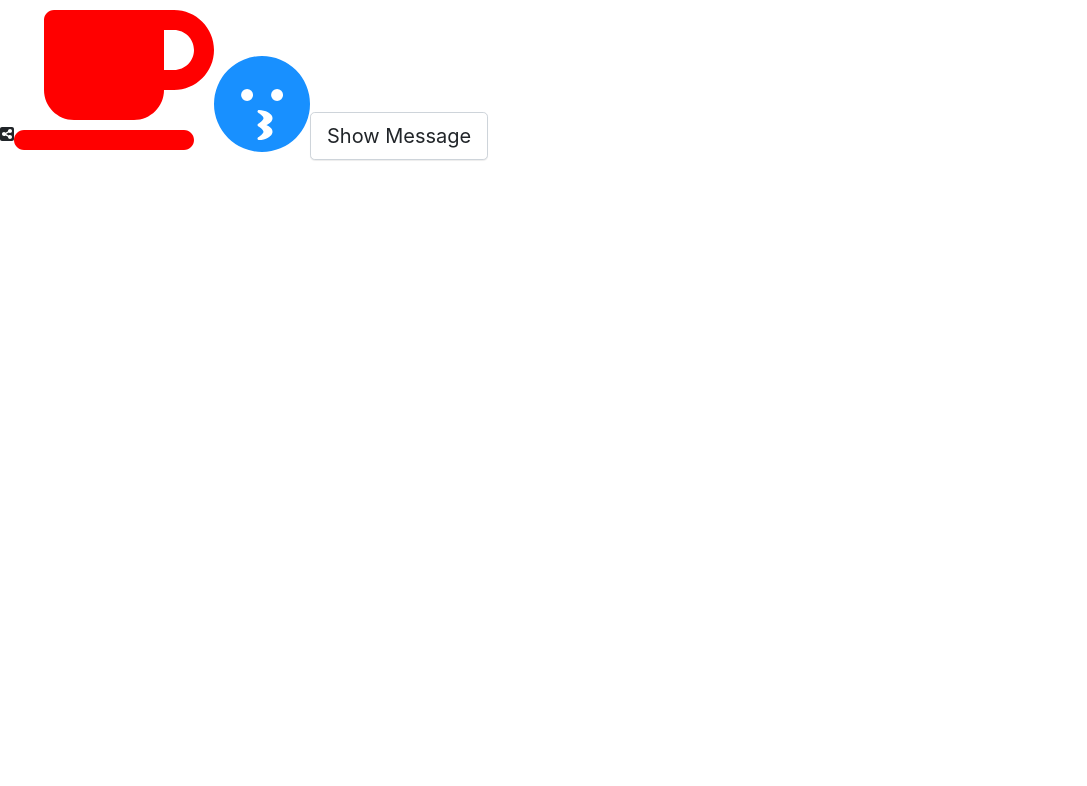
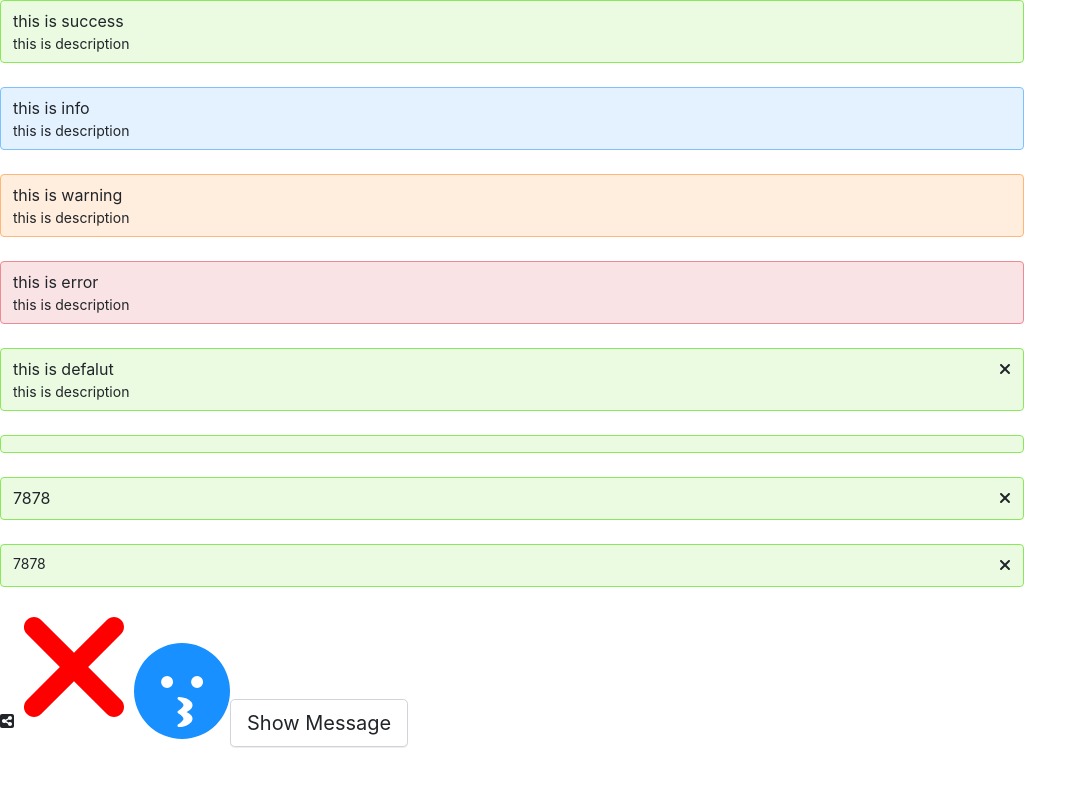
Before and after one commit to FireSunshine/fire, a React (Create React App) app: page / in a window 1280 px wide. Shown: the top 786 px of the page, without its empty margins (0-1087 px from the left). Built offline with nearby package versions, Linux system fonts and the light colour scheme.

Commit message:
alert 添加 icon、transition

```diff
--- a/src/App.tsx
+++ b/src/App.tsx
@@ -1,5 +1,5 @@
 /* eslint-disable @typescript-eslint/no-unused-vars */
-import React, { useState } from 'react';
+import React, { useRef, useState } from 'react';
 import Alert from './components/Alert/Alert';
 import Button from './components/Button/Button';
 import Menu from './components/Menu/Menu';
@@ -8,16 +8,18 @@ import SubMenu from './components/Menu/SubMenu';
 import Tabs from './components/Tabs/Tabs';
 import loadingImg from 'assets/images/loading.svg';
 import { FontAwesomeIcon } from '@fortawesome/react-fontawesome';
-import { faShareAltSquare, faCoffee, fas } from '@fortawesome/free-solid-svg-icons';
+import { faShareAltSquare, faCoffee, fas, faClose } from '@fortawesome/free-solid-svg-icons';
 import Icon from 'components/Icon/Icon';
-import { library } from '@fortawesome/fontawesome-svg-core';
+// import { library } from '@fortawesome/fontawesome-svg-core';
 import Transition from 'components/Transition/Transition';
-library.add(fas);
+// library.add(fas);
 
 function App() {
   const [loading, setLoading] = useState(false);
   const [showButton, setShowButton] = useState(true);
   const [showMessage, setShowMessage] = useState(false);
+  const nodeRef = useRef(null);
+
   return (
     <>
       {/* button */}
@@ -51,7 +53,7 @@ function App() {
         </Button>
       </div> */}
       {/* alert */}
-      {/* <div style={{ width: '80%' }}>
+      <div style={{ width: '80%' }}>
         <Alert message="this is success" type="success" description="this is description" />
         <br />
         <Alert message="this is info" type="info" description="this is description" />
@@ -67,7 +69,7 @@ function App() {
         <Alert message="7878" closable />
         <br />
         <Alert description="7878" closable className="999999" />
-      </div> */}
+      </div>
       {/* <div>
         <Menu onSelect={(index) => alert(index)} mode="vertical" defaultOpenSubMenus={['3']}>
           <MenuItem>menu 1</MenuItem>
@@ -130,15 +132,15 @@ function App() {
         />
       </div> */}
       <FontAwesomeIcon icon={faShareAltSquare} />
-      <FontAwesomeIcon icon={faCoffee} size="10x" color="red" />
+      <FontAwesomeIcon icon={faClose} size="10x" color="red" />
       <Icon icon="face-kiss" size="6x" theme="primary" />
       {showButton && (
         <Button onClick={() => setShowMessage(true)} size="lg">
           Show Message
         </Button>
       )}
-      <Transition in={showMessage} timeout={300} animation="zoom-in-top">
-        <div>
+      <Transition in={showMessage} nodeRef={nodeRef} timeout={300} animation="zoom-in-top">
+        <div ref={nodeRef}>
           <div>Animated alert message</div>
           <p>This alert message is being transitioned in and out of the DOM.</p>
           <Button btnType="primary" onClick={() => setShowMessage(false)}>
--- a/src/components/Alert/Alert.tsx
+++ b/src/components/Alert/Alert.tsx
@@ -1,5 +1,7 @@
 import React, { useState } from 'react';
 import classNames from 'classnames';
+import Icon from 'components/Icon/Icon';
+import Transition from 'components/Transition/Transition';
 
 export type Type = 'success' | 'info' | 'warning' | 'error';
 export interface BaseAlertProps {
@@ -34,21 +36,19 @@ const Alert: React.FC<BaseAlertProps> = (props) => {
   };
 
   return (
-    <>
-      {visible && (
+    <Transition in={visible} timeout={300} animation="zoom-in-left">
       <div className={classes} {...restProps}>
         <div className="alert-content">
           <div className="alert-message">{message}</div>
           <div className="alert-description">{description}</div>
         </div>
         {closable && (
-            <span className="alert-colse" onClick={handleClick}>
-              ᙮
-            </span>
+          <div className="alert-colse" onClick={handleClick}>
+            <Icon icon="close" />
+          </div>
         )}
       </div>
-      )}
-    </>
+    </Transition>
   );
 };
 
--- a/src/components/Alert/_style.scss
+++ b/src/components/Alert/_style.scss
@@ -29,5 +29,6 @@
   margin-bottom: $headings-margin-bottom;
 }
 .alert-colse {
+  height: 25px;
   cursor: pointer;
 }
--- a/src/components/Icon/Icon.tsx
+++ b/src/components/Icon/Icon.tsx
@@ -1,6 +1,9 @@
 import React from 'react';
+import classNames from 'classnames';
 import { FontAwesomeIcon, FontAwesomeIconProps } from '@fortawesome/react-fontawesome';
-import classNames from 'classnames';
+import { library } from '@fortawesome/fontawesome-svg-core';
+import { fas } from '@fortawesome/free-solid-svg-icons';
+library.add(fas);
 
 export type ThemeProps = 'primary' | 'secondary' | 'success' | 'info' | 'warning' | 'danger' | 'light' | 'dark';
 
--- a/src/components/Transition/Transition.tsx
+++ b/src/components/Transition/Transition.tsx
@@ -1,4 +1,4 @@
-import React from 'react';
+import React, { useRef } from 'react';
 import { CSSTransition } from 'react-transition-group';
 import { CSSTransitionProps } from 'react-transition-group/CSSTransition';
 
@@ -7,14 +7,15 @@ type TransitionProps = CSSTransitionProps & {
   children: React.ReactNode;
   classNames?: string;
   animation?: AnimationName;
-  wrapper?: boolean;
   timeout: number;
 };
 const Transition: React.FC<TransitionProps> = (props) => {
-  const { children, classNames, animation, wrapper, timeout, ...restProps } = props;
+  const { children, classNames, animation, timeout, ...restProps } = props;
+  const nodeRef = useRef(null);
+
   return (
-    <CSSTransition classNames={classNames ?? animation} timeout={timeout} {...restProps}>
-      {children}
+    <CSSTransition classNames={classNames ?? animation} timeout={300} nodeRef={nodeRef} {...restProps}>
+      <div ref={nodeRef}>{children}</div>
     </CSSTransition>
   );
 };
```
Lines whose indentation alone changed are shown as unchanged.
